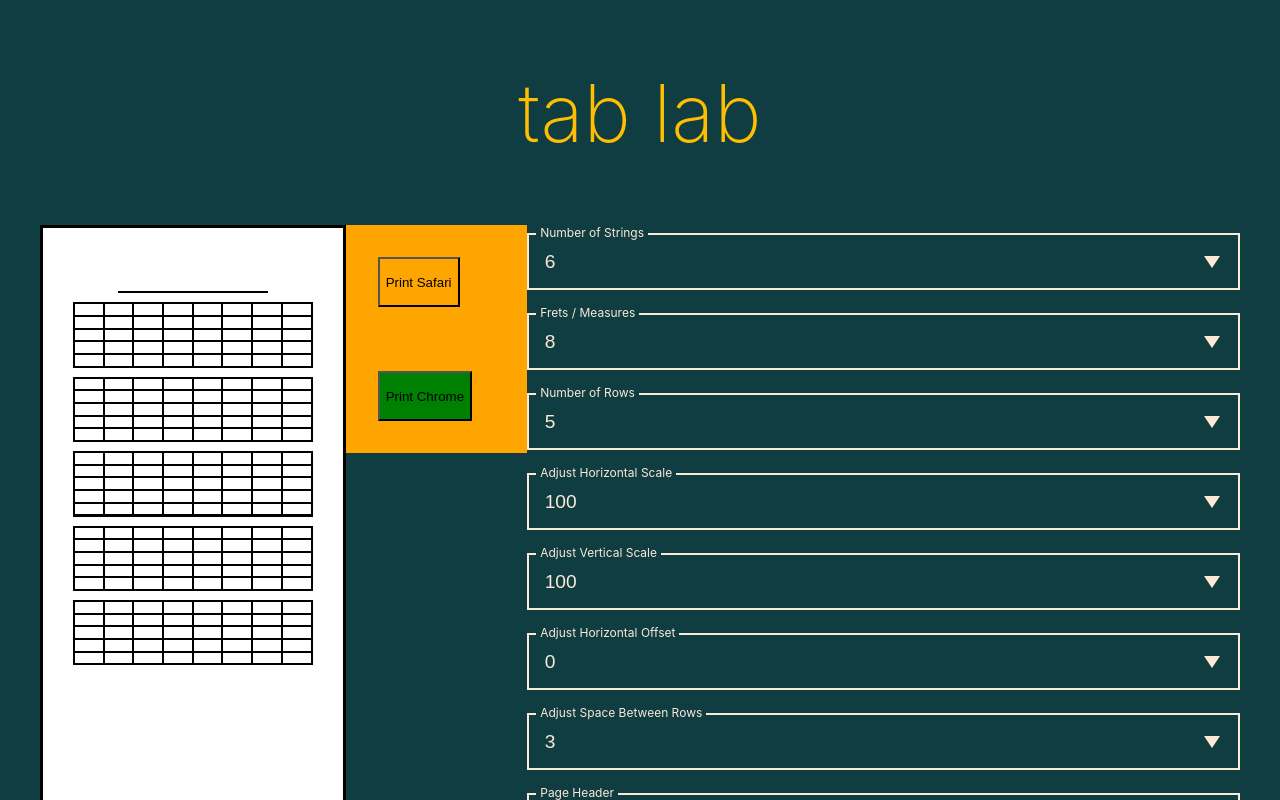
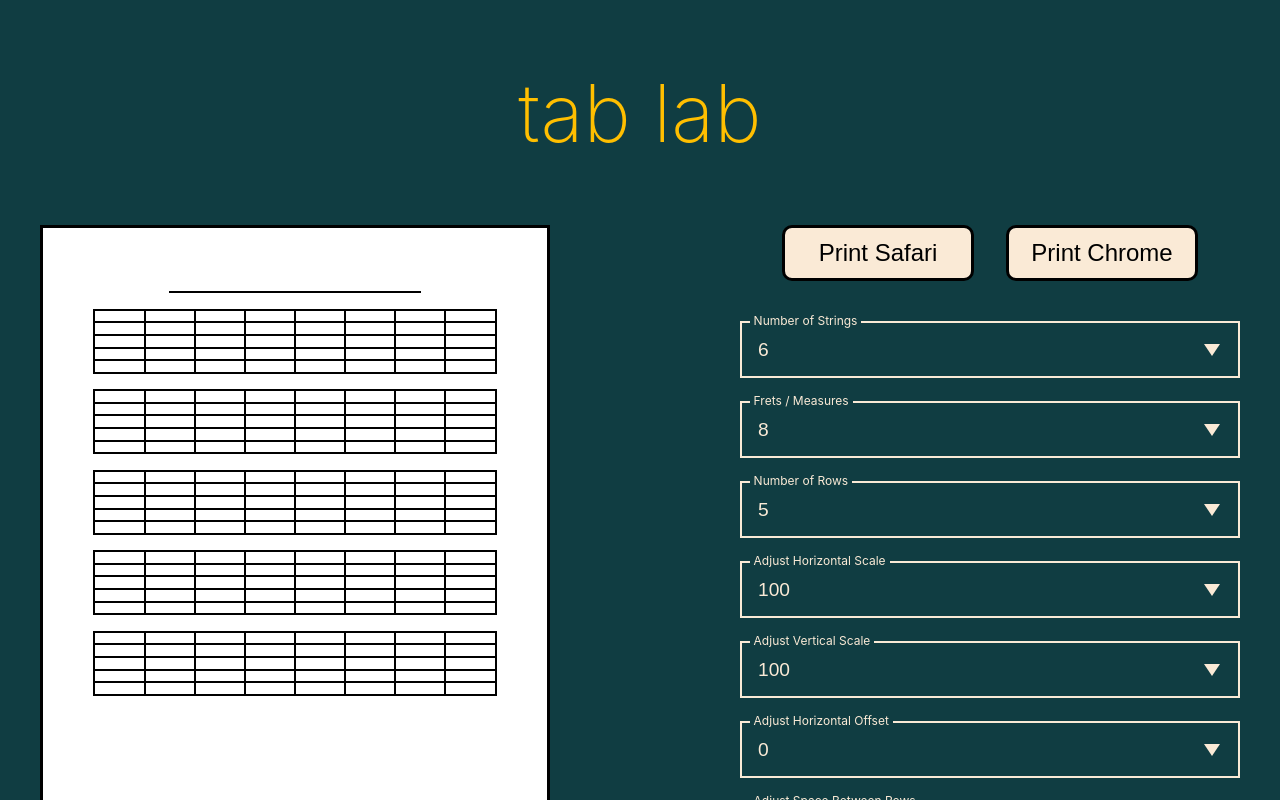
Before and after one commit to andentx/tab-lab, a Next.js app: page / in a window 1280 px wide. Shown: the top 800 px of the page. Built offline with nearby package versions, Linux system fonts and the light colour scheme.

Commit message:
Create buttonsandforms

```diff
--- a/components/PageGenerator.js
+++ b/components/PageGenerator.js
@@ -8,9 +8,11 @@ import styled from 'styled-components';
 import PagePreview from '../components/PagePreview';
 import ComponentToPrintSafari from './ComponentToPrintSafari';
 import ComponentToPrintChrome from './ComponentToPrintChrome';
+import ButtonSection from './ButtonSection';
 import FormSection from './FormSection';
 
 const PageGeneratorContainer = styled.div`
+  /* background-color: gold; */
   display: flex;
 
   width: 100%;
@@ -25,40 +27,18 @@ const PageGeneratorContainer = styled.div`
   }
 `;
 
-const ButtonSection = styled.div`
-  background-color: orange;
-  @media print {
-    display: none;
-  }
+const RTPButtonSafari = styled.button``;
+const RTPButtonChrome = styled.button``;
+const InvisibleDiv = styled.div``;
+
+const ButtonsAndFormsContainer = styled.div`
+  /* background-color: green; */
+  width: min(80%, 500px);
+
+  display: flex;
+  flex-direction: column;
+  align-items: center;
 `;
-
-const RTPButtonSafari = styled.button`
-  background-color: orange;
-
-  min-width: 4rem;
-  min-height: 50px;
-
-  margin: 2rem;
-
-  @media print {
-    display: none;
-    margin: 0;
-  }
-`;
-const RTPButtonChrome = styled.button`
-  background-color: green;
-
-  min-width: 4rem;
-  min-height: 50px;
-
-  margin: 2rem;
-
-  @media print {
-    display: none;
-    margin: 0;
-  }
-`;
-const InvisibleDiv = styled.div``;
 
 const ComponentToPrintContainerSafari = styled.div`
   display: flex;
@@ -183,12 +163,14 @@ const PageGenerator = () => {
     <PageGeneratorContainer>
       <PagePreview pageSettings={pageSettings} allCellContainersRendered={allCellContainersRendered} />
 
-      <ButtonSection>
-        <ReactToPrint trigger={() => <RTPButtonSafari>Print Safari</RTPButtonSafari>} content={() => componentRefSafari} />
-        <ReactToPrint trigger={() => <RTPButtonChrome>Print Chrome</RTPButtonChrome>} content={() => componentRefChrome} />
-      </ButtonSection>
+      <ButtonsAndFormsContainer>
+        <ButtonSection>
+          <ReactToPrint trigger={() => <RTPButtonSafari>Print Safari</RTPButtonSafari>} content={() => componentRefSafari} />
+          <ReactToPrint trigger={() => <RTPButtonChrome>Print Chrome</RTPButtonChrome>} content={() => componentRefChrome} />
+        </ButtonSection>
 
-      <FormSection pageSettings={pageSettings} onInputChange={handleSettingsChange}></FormSection>
+        <FormSection pageSettings={pageSettings} onInputChange={handleSettingsChange}></FormSection>
+      </ButtonsAndFormsContainer>
 
       <InvisibleDiv style={{ display: 'none' }}>
         <ComponentToPrintContainerChrome ref={(el) => (componentRefChrome = el)}>
```
